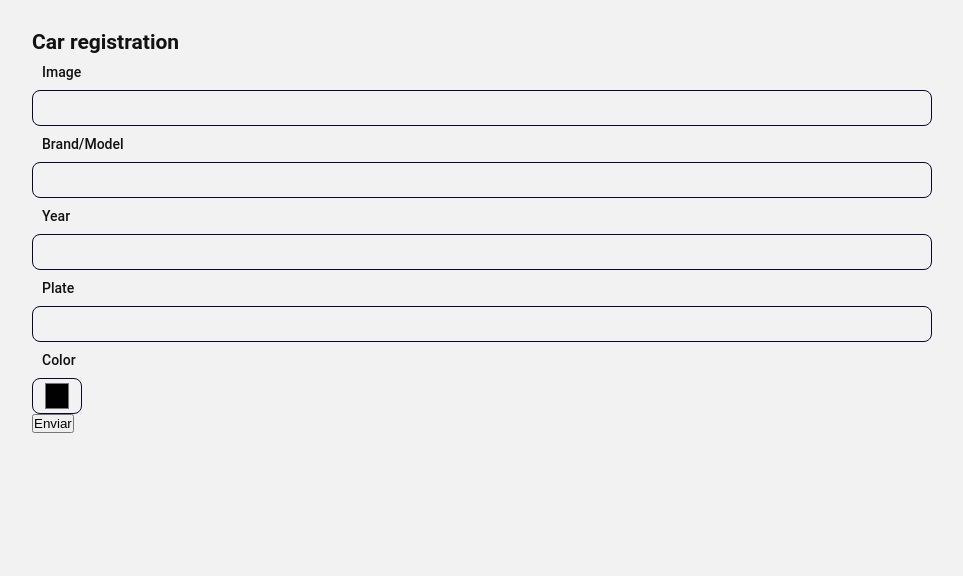
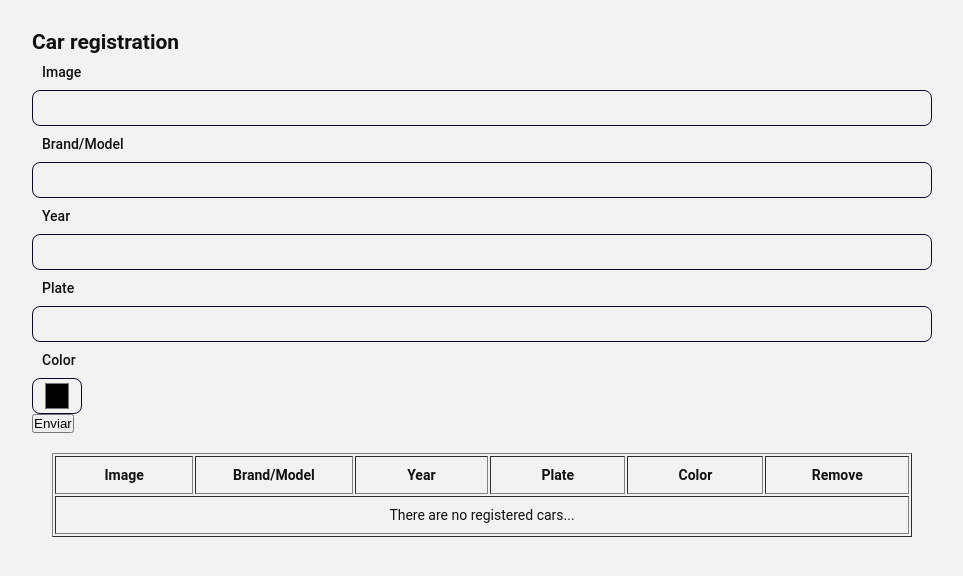
Before and after one commit to Andoly/BrainBootcamp, a React (Create React App) app in the folder challenge03/: page / in a window 1280 px wide. Shown: the top 576 px of the page, without its empty margins (158-1121 px from the left). Built offline with nearby package versions, Linux system fonts and the light colour scheme.

Commit message:
C3 - Car table

```diff
--- a/challenge03/src/App.js
+++ b/challenge03/src/App.js
@@ -1,11 +1,23 @@
-import React from "react";
+import React, { useState } from "react";
 import CarForm from "./components/CarForm";
+import CarTable from "./components/CarTable";
 import Container from "./components/Container";
 
+const initialRegistration = {
+  image: "",
+  brandModel: "",
+  year: "",
+  plate: "",
+  color: "#010101",
+};
+
 export default function App() {
+  const [vehicle, setVehicle] = useState(initialRegistration);
+
   return (
     <Container>
       <CarForm />
+      <CarTable cars={vehicle} />
     </Container>
   );
 }
--- a/challenge03/src/components/CarTable.js
+++ b/challenge03/src/components/CarTable.js
@@ -0,0 +1,36 @@
+import Table from "./Table";
+
+const CarTable = ({ cars, removeCar }) => {
+  return cars.length > 0 ? (
+    cars.map((car) => (
+      <>
+        <Table>
+          {
+            <tr key={car.plate}>
+              <td colSpan="2">
+                <img src={car.image} alt={car.brandModel} />
+              </td>
+              <td colSpan="2">{car.brandModel}</td>
+              <td colSpan="2">{car.year}</td>
+              <td colSpan="2">{car.plate}</td>
+              <td colSpan="2">{car.color}</td>
+              <td>
+                <button onClick={() => removeCar(car.plate)}>✕</button>
+              </td>
+            </tr>
+          }
+        </Table>
+      </>
+    ))
+  ) : (
+    <Table>
+      {
+        <tr>
+          <td colSpan="6">There are no registered cars...</td>
+        </tr>
+      }
+    </Table>
+  );
+};
+
+export default CarTable;
--- /dev/null
+++ b/challenge03/src/components/Table.js
@@ -0,0 +1,23 @@
+import React from "react";
+
+const Table = ({ children }) => {
+  return (
+    <>
+      <table border="1">
+        <thead>
+          <tr>
+            <th>Image</th>
+            <th>Brand/Model</th>
+            <th>Year</th>
+            <th>Plate</th>
+            <th>Color</th>
+            <th>Remove</th>
+          </tr>
+        </thead>
+        <tbody>{children}</tbody>
+      </table>
+    </>
+  );
+};
+
+export default Table;
--- a/challenge03/src/global.css
+++ b/challenge03/src/global.css
@@ -48,3 +48,14 @@ ul {
   max-width: 900px;
   margin: 30px auto;
 }
+
+table {
+  margin: 20px;
+}
+
+td,
+th {
+  text-align: center;
+  padding: 10px;
+  width: 200px;
+}
```
